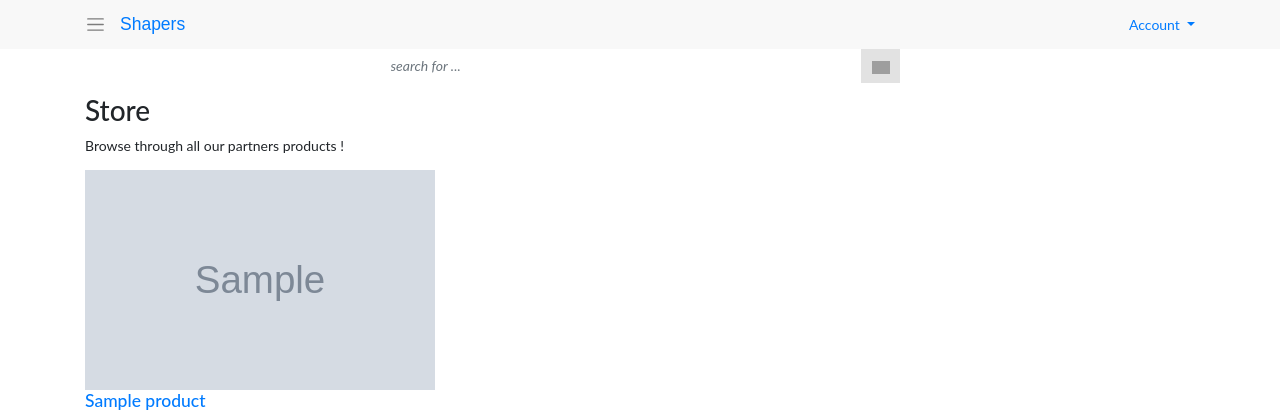
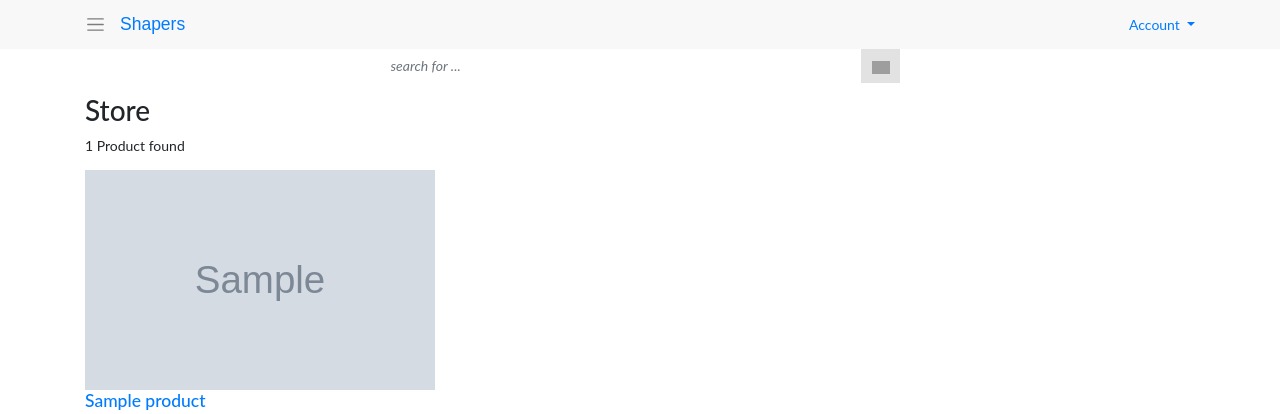
Before and after one commit to ekairos/shapers, a Django app: page /store/ in a window 1280 px wide. Shown: the top 414 px of the page. Run offline with Django 3.2, Linux system fonts and the light colour scheme; tables that the repository leaves empty hold one stand-in row (values such as "Sample post"); grey boxes marked "Sample" are stand-in pictures; some libraries are stand-ins or nearby versions; some web fonts are replaced; grey boxes are pictures that could not be loaded.

Commit message:
Updated store results string

```diff
--- a/store/templates/store/store.html
+++ b/store/templates/store/store.html
@@ -5,10 +5,13 @@
 {% block content %}
   <header class="container mt-3">
     <h2>Store</h2>
-    {% if query_string and products %}
-      <p>Results for ' <i>{{ query_string }}</i> '</p>
-    {% elif products and query_categories %}
-      <p>Browse our
+
+      {% if products %}
+      <p>{{ products|length }} Product{% if products|length > 1 %}s{% endif %} found
+
+        {% if query_string %} for ' <i>{{ query_string }}</i> '{% endif %}
+
+        {% if query_categories %} in
           {% for cat in query_categories %}
             {% if forloop.revcounter0 > 1 %}
               <span><strong>{{ cat|capfirst }}</strong>, </span>
@@ -18,10 +21,11 @@
               <span><strong>{{ cat|capfirst }}</strong></span>
             {% endif %}
           {% endfor %}
-        products !</p>
-      {% elif products %}
-      <p>Browse through all our partners products !</p>
         {% endif %}
+
+      </p>
+      {% endif %}
+
   </header>
   <main class="container mb-3">
     <div class="row">
```
Lines whose indentation alone changed are shown as unchanged.
